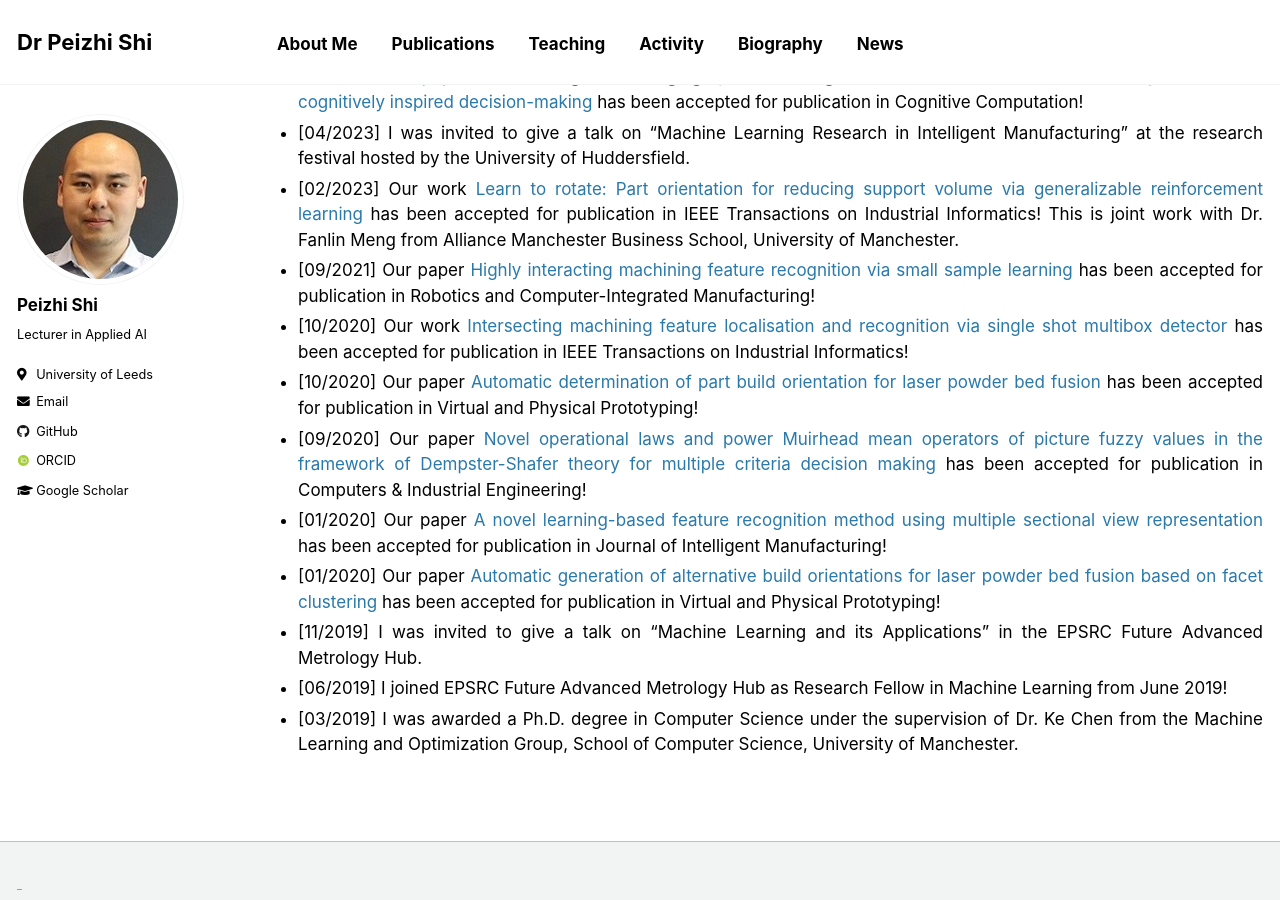
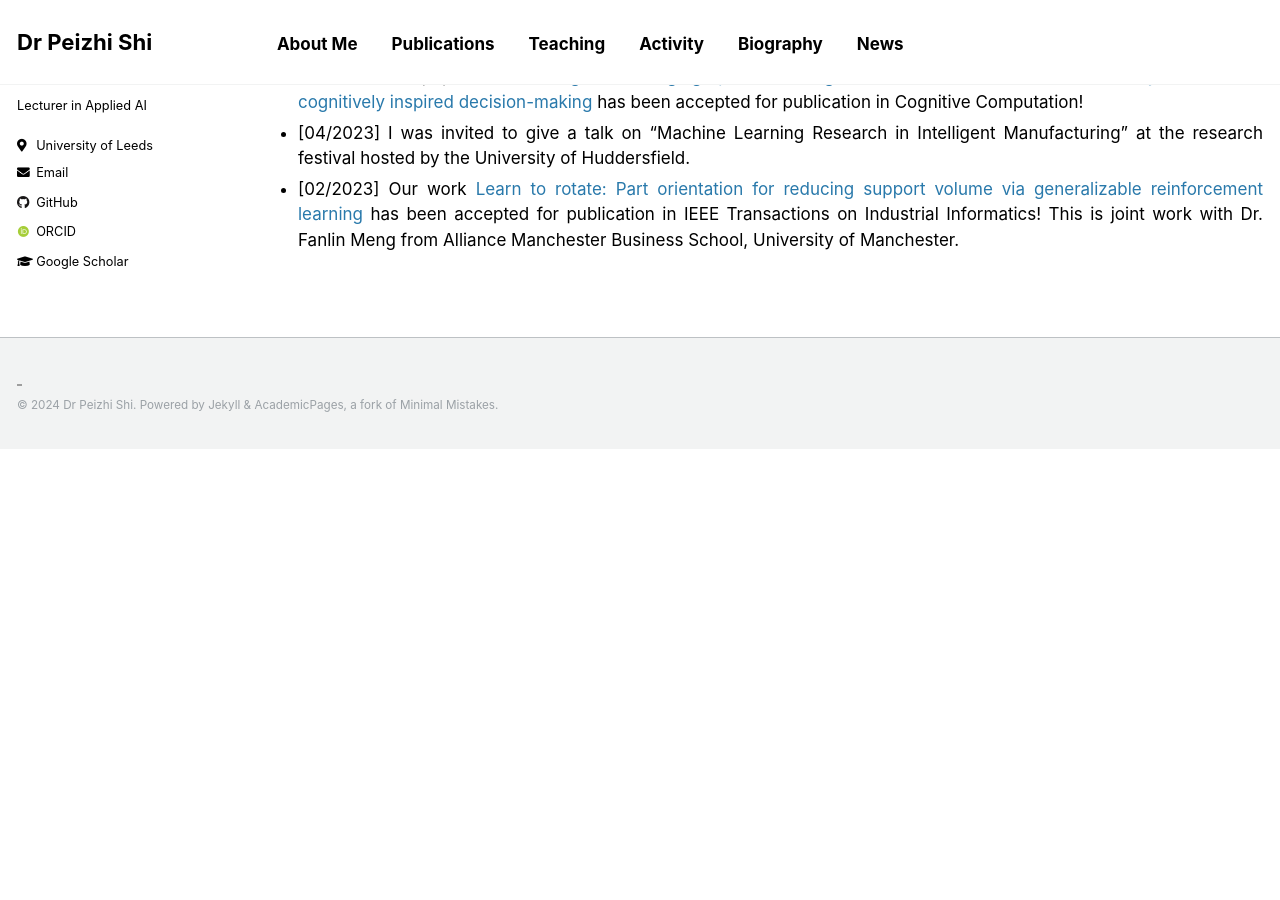
Before and after one commit to PeizhiShi/peizhishi.github.io, a Jekyll site: the page built from _pages/index.md, in a window 1280 px wide and 900 px high, scrolled down 2633 px. Built offline with Jekyll 4.4.1, drawn with Linux system fonts in a browser that asks for light colours; some web fonts are replaced; our own code applies the rules of GitHub Pages for plain Markdown files; after the commit the page ends 3082 px from its top, so only the background shows below that.

Commit message:
Update index.md

```diff
--- a/_pages/index.md
+++ b/_pages/index.md
@@ -72,12 +72,3 @@ For other AI-related publications, please visit my [Google Scholar](https://scho
 - [06/2023] Our paper [A novel weighted averaging operator of linguistic interval-valued intuitionistic fuzzy numbers for cognitively inspired decision-making](https://doi.org/10.1007/s12559-023-10167-y) has been accepted for publication in Cognitive Computation!
 - [04/2023] I was invited to give a talk on “Machine Learning Research in Intelligent Manufacturing” at the research festival hosted by the University of Huddersfield.
 - [02/2023] Our work [Learn to rotate: Part orientation for reducing support volume via generalizable reinforcement learning](https://ieeexplore.ieee.org/abstract/document/10054468) has been accepted for publication in IEEE Transactions on Industrial Informatics! This is joint work with Dr. Fanlin Meng from Alliance Manchester Business School, University of Manchester.
-- [09/2021] Our paper [Highly interacting machining feature recognition via small sample learning](https://doi.org/10.1016/j.rcim.2021.102260) has been accepted for publication in Robotics and Computer-Integrated Manufacturing!
-- [10/2020] Our work [Intersecting machining feature localisation and recognition via single shot multibox detector](https://doi.org/10.1109/TII.2020.3030620) has been accepted for publication in IEEE Transactions on Industrial Informatics!
-- [10/2020] Our paper [Automatic determination of part build orientation for laser powder bed fusion](https://doi.org/10.1080/17452759.2020.1832793) has been accepted for publication in Virtual and Physical Prototyping!
-- [09/2020] Our paper [Novel operational laws and power Muirhead mean operators of picture fuzzy values in the framework of Dempster-Shafer theory for multiple criteria decision making](https://doi.org/10.1016/j.cie.2020.106853) has been accepted for publication in Computers & Industrial Engineering!
-- [01/2020] Our paper [A novel learning-based feature recognition method using multiple sectional view representation](https://doi.org/10.1007/s10845-020-01533-w) has been accepted for publication in Journal of Intelligent Manufacturing!
-- [01/2020] Our paper [Automatic generation of alternative build orientations for laser powder bed fusion based on facet clustering](https://doi.org/10.1080/17452759.2020.1756086) has been accepted for publication in Virtual and Physical Prototyping!
-- [11/2019] I was invited to give a talk on “Machine Learning and its Applications” in the EPSRC Future Advanced Metrology Hub.
-- [06/2019] I joined EPSRC Future Advanced Metrology Hub as Research Fellow in Machine Learning from June 2019!
-- [03/2019] I was awarded a Ph.D. degree in Computer Science under the supervision of Dr. Ke Chen from the Machine Learning and Optimization Group, School of Computer Science, University of Manchester.
```
